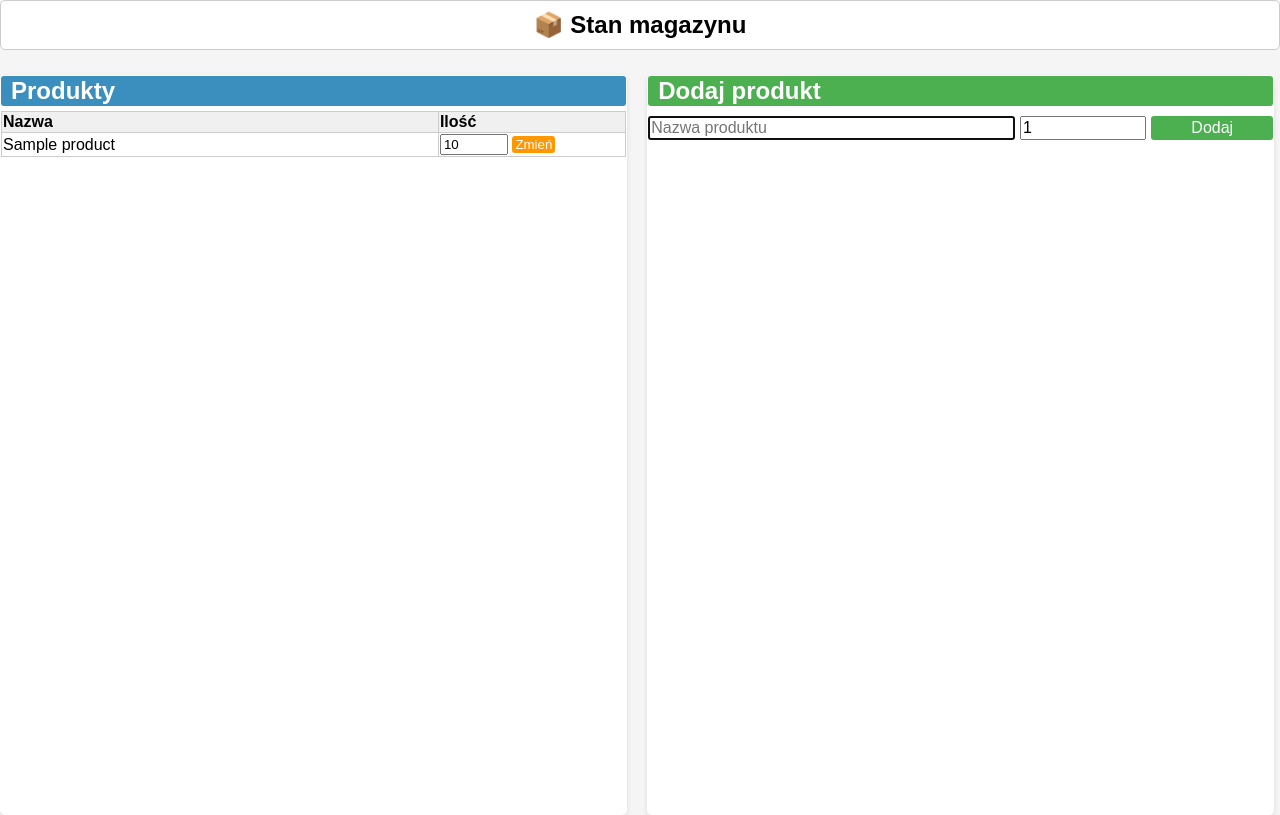
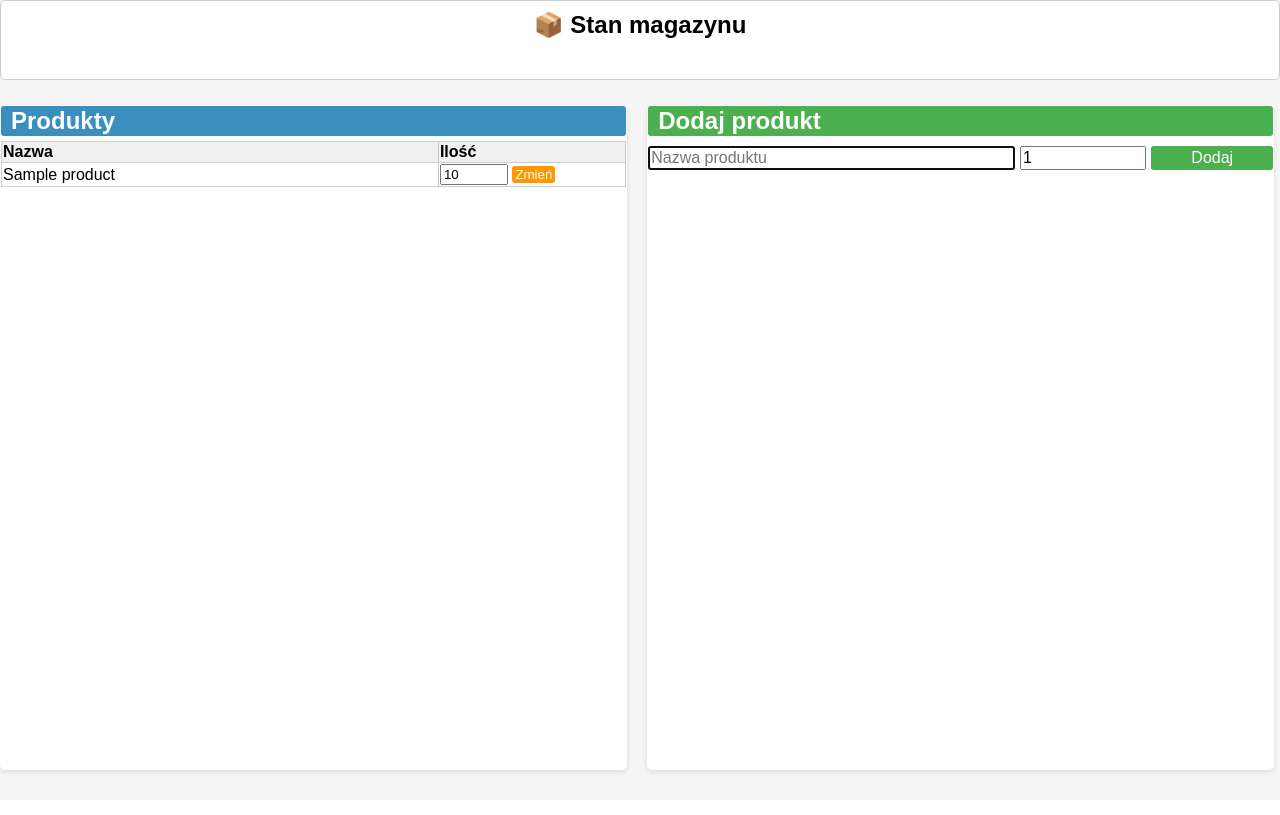
Before and after one commit to kris19000/magazyn, a Flask app: template templates/index.html in a window 1280 px wide. After the commit the page ends 775 px from the top, so only its background shows below. Run offline with Flask 3, Linux system fonts and the light colour scheme; the template is opened without the code that fills it: most values are stand-ins (such as "Sample title", 1, 10 or a date in 2020).

Commit message:
Update index.html

```diff
--- a/templates/index.html
+++ b/templates/index.html
@@ -50,7 +50,7 @@ header {
     box-sizing: border-box;
     border-radius: 5px;
     box-shadow: 0 2px 5px rgba(0,0,0,0.1);
-    height: calc(100vh - 60px); /* całkowita wysokość minus header + margines */
+    height: calc(100vh - 135px); /* całkowita wysokość minus header + margines */
 }
 
 /* Lewa tabela - Produkty */
```
